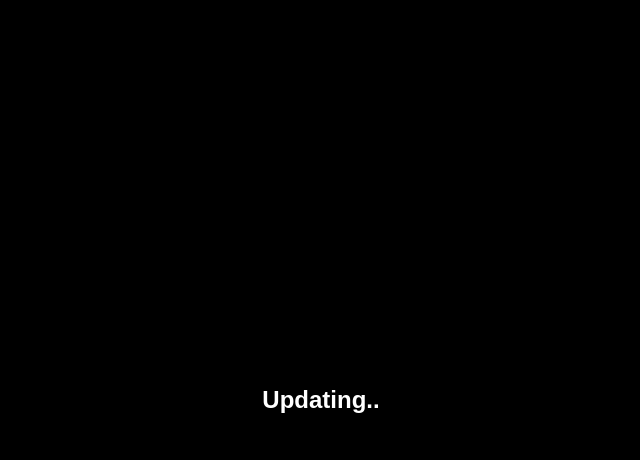
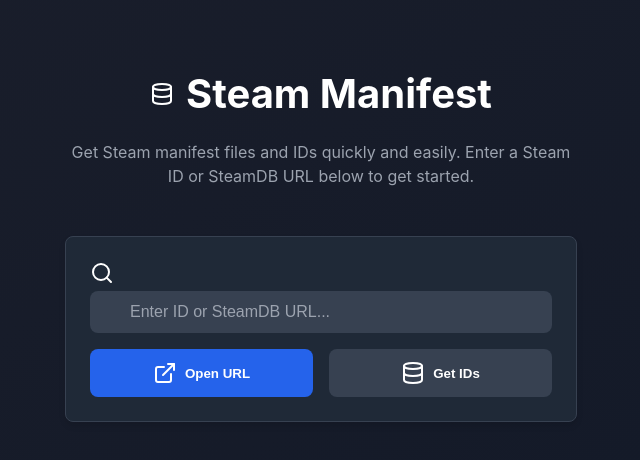
Before and after one commit to matt082-exe/manifest, a plain HTML site: page index.html in a window 1280 px wide. Shown: the whole page, without its empty margins (319-959 px from the left). Drawn offline with nearby package versions, Linux system fonts and the light colour scheme.

Commit message:
Update index.html

```diff
--- a/index.html
+++ b/index.html
@@ -1,61 +1,210 @@
 <!DOCTYPE html>
-<html lang="en"><head>
-<meta http-equiv="content-type" content="text/html; charset=UTF-8">
+<html lang="en">
+<head>
     <meta charset="UTF-8">
     <meta name="viewport" content="width=device-width, initial-scale=1.0">
-    <title>Manifest</title>
+    <title>Steam Manifest</title>
+    <script src="https://unpkg.com/lucide@latest"></script>
     <style>
+        /* Reset and base styles */
+        * {
+            margin: 0;
+            padding: 0;
+            box-sizing: border-box;
+        }
+
         body {
-            font-family: Arial, sans-serif;
-            background-color: #000000;
+            font-family: -apple-system, BlinkMacSystemFont, "Segoe UI", Roboto, "Helvetica Neue", Arial, sans-serif;
+            min-height: 100vh;
+            background: linear-gradient(to bottom right, #1a1e2b, #111827);
             color: white;
+            line-height: 1.5;
+        }
+
+        .container {
+            max-width: 1200px;
+            margin: 0 auto;
+            padding: 4rem 1rem;
+        }
+
+        /* Header styles */
+        .header {
+            text-align: center;
+            margin-bottom: 3rem;
+        }
+
+        .title {
+            font-size: 2.5rem;
+            font-weight: bold;
+            margin-bottom: 1rem;
             display: flex;
+            align-items: center;
             justify-content: center;
+            gap: 0.75rem;
+        }
+
+        .subtitle {
+            color: #9ca3af;
+            max-width: 32rem;
+            margin: 0 auto;
+        }
+
+        /* Form styles */
+        .form-container {
+            max-width: 32rem;
+            margin: 0 auto;
+        }
+
+        .form {
+            background-color: #1f2937;
+            padding: 1.5rem;
+            border-radius: 0.5rem;
+            box-shadow: 0 4px 6px rgba(0, 0, 0, 0.1);
+            border: 1px solid #374151;
+        }
+
+        .input-group {
+            position: relative;
+            margin-bottom: 1rem;
+        }
+
+        .input-group i {
+            position: absolute;
+            left: 0.75rem;
+            top: 50%;
+            transform: translateY(-50%);
+            color: #9ca3af;
+        }
+
+        input {
+            width: 100%;
+            padding: 0.75rem 1rem 0.75rem 2.5rem;
+            background-color: #374151;
+            border: none;
+            border-radius: 0.5rem;
+            color: white;
+            font-size: 1rem;
+        }
+
+        input::placeholder {
+            color: #9ca3af;
+        }
+
+        input:focus {
+            outline: 2px solid #3b82f6;
+            outline-offset: 2px;
+        }
+
+        .button-group {
+            display: flex;
+            gap: 1rem;
+        }
+
+        button {
+            flex: 1;
+            padding: 0.75rem 1.5rem;
+            border: none;
+            border-radius: 0.5rem;
+            font-weight: 600;
+            cursor: pointer;
+            display: flex;
             align-items: center;
-            height: 100vh;
-            margin: 0;
+            justify-content: center;
+            gap: 0.5rem;
+            transition: background-color 0.2s;
         }
-        .container {
-            background: rgb(0, 0, 0);
-            padding: 20px 30px;
-            border-radius: 12px;
-            box-shadow: 0 4px 8px rgba(0, 0, 0, 0.1);
-            text-align: center;
-            width: 300px;
+
+        .primary-button {
+            background-color: #2563eb;
             color: white;
         }
-        input[type="text"] {
-            padding: 10px;
-            width: 80%;
-            border: 1px solid #ccc;
-            border-radius: 8px;
-            margin-bottom: 15px;
-            background-color: black;
+
+        .primary-button:hover {
+            background-color: #1d4ed8;
+        }
+
+        .secondary-button {
+            background-color: #374151;
             color: white;
         }
-        button {
-            background-color: #000000;
-            color: white;
-            border: none;
-            padding: 12px 20px;
-            border-radius: 8px;
-            cursor: pointer;
-            transition: background 0.3s;
-            margin-bottom: 10px;
-        }
-        button:hover {
-            background-color: #ff0000;
-        }
-        .message {
-            margin-top: 10px;
-            font-weight: bold;
-            color: white;
+
+        .secondary-button:hover {
+            background-color: #4b5563;
         }
     </style>
 </head>
 <body>
     <div class="container">
-        <h2>Updating..</h2>
+        <!-- Header -->
+        <div class="header">
+            <h1 class="title">
+                <i data-lucide="database"></i>
+                Steam Manifest
+            </h1>
+            <p class="subtitle">
+                Get Steam manifest files and IDs quickly and easily. Enter a Steam ID or SteamDB URL below to get started.
+            </p>
+        </div>
 
+        <!-- Main Form -->
+        <div class="form-container">
+            <form class="form" id="steamForm">
+                <div class="input-group">
+                    <i data-lucide="search"></i>
+                    <input
+                        type="text"
+                        id="steamUrl"
+                        placeholder="Enter ID or SteamDB URL..."
+                    >
+                </div>
 
-</body></html>
+                <div class="button-group">
+                    <button type="button" class="primary-button" onclick="openURL()">
+                        <i data-lucide="external-link"></i>
+                        Open URL
+                    </button>
+
+                    <button type="button" class="secondary-button" onclick="redirectToSteamDB()">
+                        <i data-lucide="database"></i>
+                        Get IDs
+                    </button>
+                </div>
+            </form>
+        </div>
+    </div>
+
+    <script>
+        // Initialize Lucide icons
+        lucide.createIcons();
+
+        function openURL() {
+            const input = document.getElementById('steamUrl').value.trim();
+            let id;
+
+            // Check if the input is a SteamDB URL
+            const steamdbRegex = /https:\/\/steamdb\.info\/app\/(\d+)/;
+            const match = input.match(steamdbRegex);
+
+            if (match) {
+                // Extract ID from SteamDB URL
+                id = match[1];
+            } else {
+                // If not a SteamDB URL, use the input as the ID
+                id = input;
+            }
+
+            if (!id) {
+                alert("Please enter a valid ID or SteamDB URL.");
+                return;
+            }
+
+            const url = `https://cysaw.top/uploads/${id}.zip`;
+            window.open(url, '_blank');
+        }
+
+        function redirectToSteamDB() {
+            window.open('https://steamdb.info/', '_blank');
+        }
+    </script>
+</body>
+</html>
```
